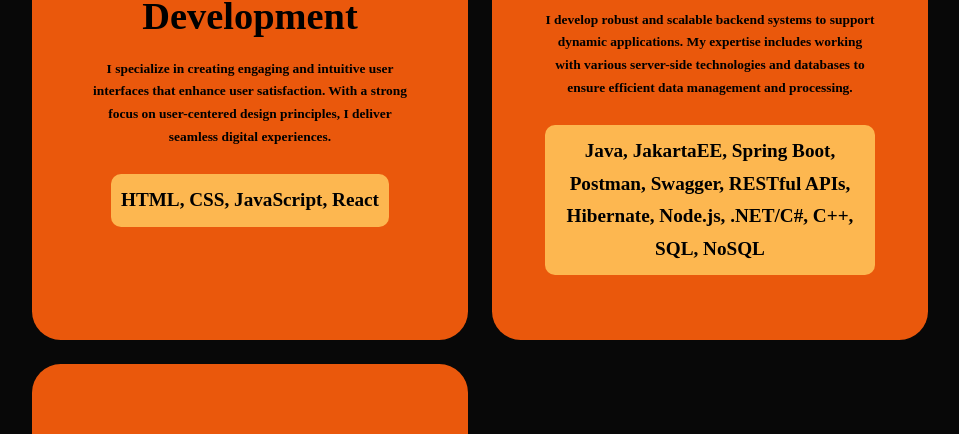
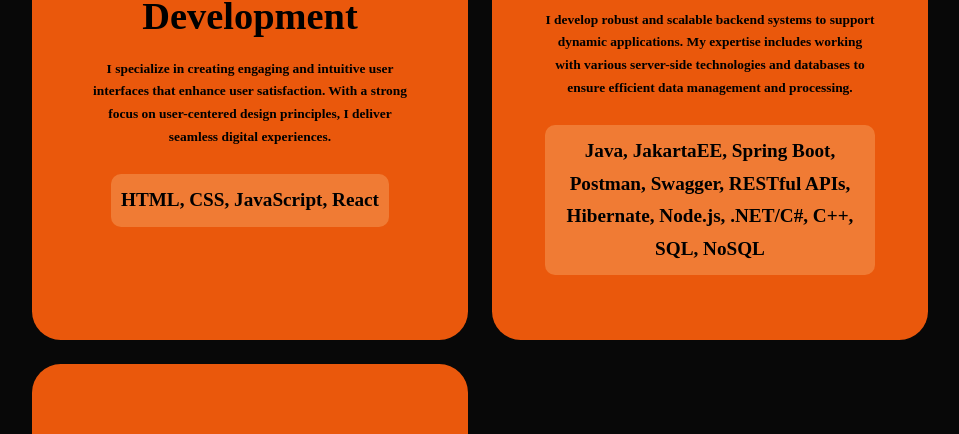
Before and after one commit to Mayur-002/MayurPortflio-Showcase, a plain HTML site: page index.html in a window 1280 px wide. Shown: the part 3297-3731 px from the top of the page, without its empty margins (160-1119 px from the left). Drawn offline with nearby package versions, Linux system fonts and the light colour scheme.

Commit message:
Update style.css

```diff
--- a/style.css
+++ b/style.css
@@ -283,7 +283,7 @@ section{
   font-weight: bold;
   color: black;
   font-size: 2rem;
-  background-color: #FDB750;
+  background-color: rgba(248, 172, 110, 0.411);
   background-size: auto;
   padding: 10px;
   border-radius: 10px;
```
